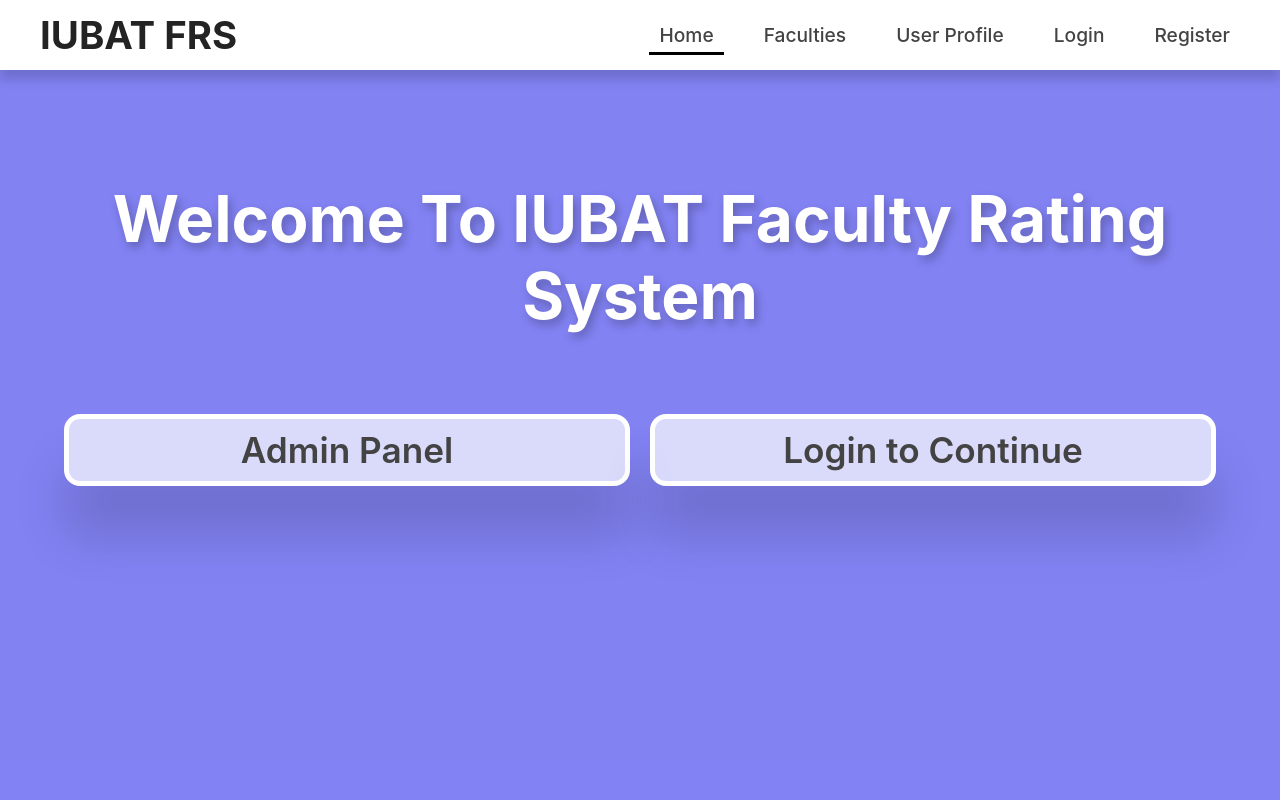
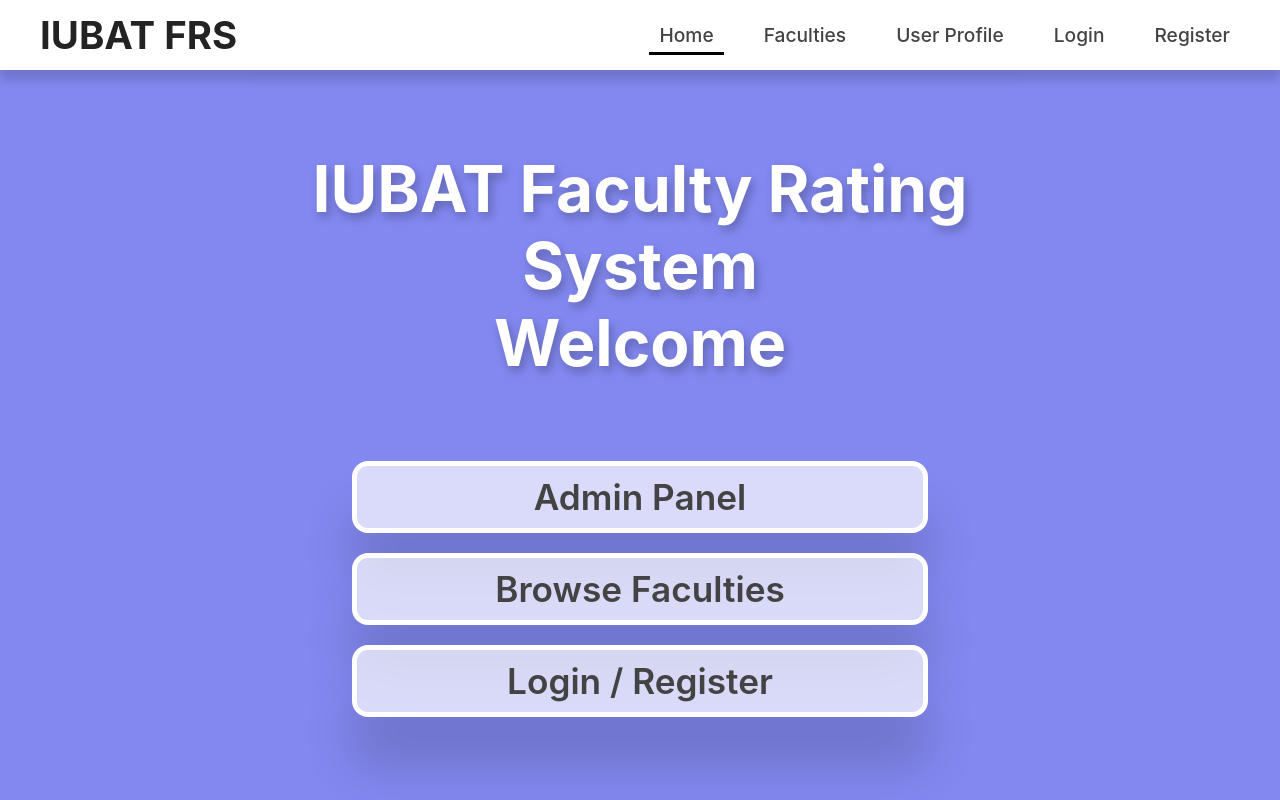
Before and after one commit to naimur-29/iubat-frs-frontend, a React (Create React App) app: page / in a window 1280 px wide. Built offline with nearby package versions, Linux system fonts and the light colour scheme.

Commit message:
added animations & tweadked home page designs little bit...

```diff
--- a/src/App.css
+++ b/src/App.css
@@ -0,0 +1,78 @@
+@keyframes Loading {
+  0% {
+    opacity: 0;
+  }
+
+  100% {
+    opacity: 1;
+  }
+}
+
+@keyframes BackUp {
+  0% {
+    transform: translateY(100%);
+  }
+
+  100% {
+    transform: translateY(0%);
+  }
+}
+
+@keyframes Grow {
+  0% {
+    transform: scale(0.5);
+  }
+
+  100% {
+    transform: scale(1);
+  }
+}
+
+@keyframes Shrink {
+  0% {
+    transform: scale(0.95);
+  }
+
+  20% {
+    transform: scale(1.05);
+  }
+
+  100% {
+    transform: scale(1);
+  }
+}
+
+@keyframes GlowBg {
+  0% {
+    background-color: #44ea;
+  }
+
+  100% {
+    background-color: #4f7a;
+  }
+}
+
+@keyframes GlowBg2 {
+  0% {
+    background-color: #44e7;
+  }
+
+  100% {
+    background-color: #f77a;
+  }
+}
+
+@keyframes Shake {
+  0% {
+    transform: rotate(1deg);
+  }
+
+  100% {
+    transform: rotate(-1deg);
+  }
+}
+
+.app {
+  max-width: 1920px;
+  margin: 0 auto;
+}
--- a/src/components/FacultyCard/FacultyCard.css
+++ b/src/components/FacultyCard/FacultyCard.css
@@ -12,6 +12,7 @@
   border: 5px solid #fff;
   box-shadow: 0 35px 50px rgba(0, 0, 0, 0.35);
   transition: all 0.25s ease-out;
+  animation: Shrink 0.5s ease-in;
 }
 
 @media (hover: hover) {
--- a/src/components/Navbar/Navbar.css
+++ b/src/components/Navbar/Navbar.css
@@ -18,7 +18,7 @@
 }
 
 .main-navbar-container .nav-container .left .title {
-  font-size: 2.4rem;
+  font-size: 1.4rem;
   color: #232323;
 }
 
@@ -31,8 +31,8 @@
   align-items: center;
   justify-content: space-between;
   gap: 6px;
-  padding: 12px;
-  font-size: 1.4rem;
+  padding: 6px;
+  font-size: 1.2rem;
   border-radius: 4px;
   cursor: pointer;
   transition: all 0.1s ease;
@@ -106,6 +106,18 @@
 
 .main-navbar-container .mobile-menu .item-container .item:active {
   transform: scale(1.1);
+}
+
+/* RESPONSIVE MEDIA QUERY */
+@media (min-width: 340px) {
+  .main-navbar-container .nav-container .left .title {
+    font-size: 2.4rem;
+  }
+
+  .main-navbar-container .nav-container .right .mobile-nav {
+    padding: 12px;
+    font-size: 1.4rem;
+  }
 }
 
 @media (min-width: 520px) {
--- a/src/pages/Faculties/Faculties.css
+++ b/src/pages/Faculties/Faculties.css
@@ -10,6 +10,7 @@
   gap: 100px;
   flex-direction: column;
   background-color: #44f7;
+  animation: Loading 1s ease-in;
 }
 
 .faculties-main-container .search-input {
@@ -22,7 +23,6 @@
   border: none;
   padding: 10px 20px;
   font-size: 1.4rem;
-  /* text-align: center; */
   transition: all 0.35s ease;
   box-shadow: 0px 1px 5px rgba(0, 0, 0, 0.15);
 }
@@ -34,6 +34,7 @@
   align-content: center;
   justify-content: center;
   width: 100%;
+  animation: BackUp 0.5s ease;
 }
 
 /* RESPONSIVE MEDIA QUERIES */
--- a/src/pages/Faculties/Faculties.js
+++ b/src/pages/Faculties/Faculties.js
@@ -34,7 +34,11 @@ const Faculties = () => {
         {faculties
           .filter((element) => element.name.toLowerCase().includes(searchInput))
           .map((item) => (
-            <Link to={`/faculties/${item.id}`} key={item.id}>
+            <Link
+              to={`/faculties/${item.id}`}
+              key={item.id}
+              onClick={() => window.scrollTo(0, 0)}
+            >
               <FacultyCard item={item} />
             </Link>
           ))}
--- a/src/pages/Faculty/Faculty.css
+++ b/src/pages/Faculty/Faculty.css
@@ -6,10 +6,13 @@
   align-items: center;
   justify-content: center;
   flex-direction: column;
+  animation: Loading 1s ease-in;
 }
 
 .faculty-main-container .card-container {
   cursor: default;
+  animation: none;
+  animation: Grow 0.5s ease-out;
 }
 
 @media (hover: hover) {
--- a/src/pages/Home/Home.css
+++ b/src/pages/Home/Home.css
@@ -11,15 +11,21 @@
   justify-content: flex-start;
   flex-direction: column;
   background-color: #44ea;
+  animation: GlowBg 3s ease-in alternate infinite;
 }
 
 .home-main-container .title {
+  max-width: 390px;
   text-align: center;
   color: #fff;
   z-index: 10;
-  font-size: 3.1rem;
-  margin-bottom: 40px;
+  font-size: 2rem;
+  margin-bottom: 60px;
   text-shadow: 3px 5px 10px rgba(0, 0, 0, 0.25);
+}
+
+.home-main-container .title span {
+  display: none;
 }
 
 .home-main-container .btn-container {
@@ -29,18 +35,19 @@
   flex-direction: column;
   gap: 20px;
   width: 90vw;
+  max-width: 1920px;
 }
 
 .home-main-container .btn-container .btn {
   display: flex;
   align-items: center;
   justify-content: center;
-  width: 90%;
+  width: 80%;
   padding: 8px 0;
   height: auto;
   color: #434343;
-  font-size: 1.7rem;
-  font-weight: 600;
+  font-size: 1.4rem;
+  font-weight: 500;
   border: 5px solid #fff;
   border-radius: 16px;
   background-color: rgba(255, 255, 255, 0.7);
@@ -57,23 +64,50 @@
   }
 }
 
-@media (min-width: 720px) {
-  .home-main-container {
-    padding: 180px 0;
+/* RESPONSIVE MEDIA QUERY */
+@media (min-width: 380px) {
+  .home-main-container .title {
+    font-size: 2.2rem;
+  }
+}
+
+@media (min-width: 530px) {
+  .home-main-container .title {
+    max-width: 720px;
+    font-size: 3.1rem;
+    margin-bottom: 40px;
   }
 
+  .home-main-container .btn-container .btn {
+    font-size: 1.7rem;
+    font-weight: 600;
+    width: 90%;
+  }
+}
+
+@media (min-width: 720px) {
   .home-main-container .title {
     font-size: 4rem;
     margin-bottom: 80px;
   }
 
-  .home-main-container .btn-container {
-    flex-direction: row;
+  .home-main-container .btn-container .btn {
+    font-size: 2.2rem;
+    width: 80%;
+    padding: 10px 0;
+  }
+}
+
+@media (min-width: 920px) {
+  .home-main-container .title {
+    max-width: 870px;
+  }
+
+  .home-main-container .title span {
+    display: block;
   }
 
   .home-main-container .btn-container .btn {
-    font-size: 2.2rem;
     width: 50%;
-    padding: 10px 0;
   }
 }
--- a/src/pages/Home/Home.js
+++ b/src/pages/Home/Home.js
@@ -6,15 +6,20 @@ const Home = () => {
   return (
     <div className="home-main-container">
       <h1 className="title">
-        Welcome To <span>IUBAT Faculty Rating System</span>
+        IUBAT Faculty Rating System
+        <br />
+        <span>Welcome</span>
       </h1>
 
       <div className="btn-container">
         <Link to="/admin" className="btn">
           {"Admin Panel"}
         </Link>
-        <Link to="/login" className="btn">
-          {"Login to Continue"}
+        <Link to="/faculties" className="btn">
+          {"Browse Faculties"}
+        </Link>
+        <Link to="/register" className="btn">
+          {"Login / Register"}
         </Link>
       </div>
     </div>
--- a/src/pages/Login/Login.css
+++ b/src/pages/Login/Login.css
@@ -8,6 +8,7 @@
   align-items: center;
   justify-content: flex-start;
   flex-direction: column;
+  animation: Loading 1s ease-in;
 }
 
 .login-main-container .title {
--- a/src/pages/Register/Register.css
+++ b/src/pages/Register/Register.css
@@ -50,6 +50,7 @@
   align-items: center;
   justify-content: flex-start;
   flex-direction: column;
+  animation: Loading 1s ease-in;
 }
 
 .register-main-container .title {
--- a/src/pages/UserProfile/UserProfile.css
+++ b/src/pages/UserProfile/UserProfile.css
@@ -2,4 +2,5 @@
   max-width: 1920px;
   margin: 0 auto;
   padding: 150px 20px 20px 20px;
+  animation: Loading 1s ease-in;
 }
```
